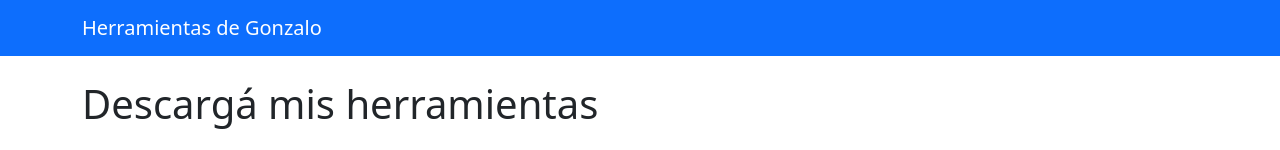
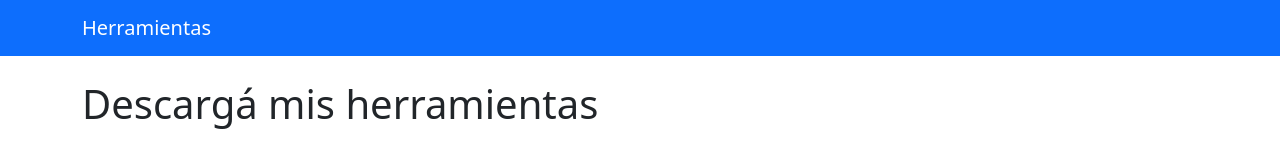
Before and after one commit to Gonza1023/Herramientas, a plain HTML site: page index.html in a window 1280 px wide. Shown: the top 150 px of the page. Drawn offline with nearby package versions, Linux system fonts and the light colour scheme.

Commit message:
Update index.html

```diff
--- a/index.html
+++ b/index.html
@@ -3,13 +3,13 @@
 <head>
   <meta charset="UTF-8" />
   <meta name="viewport" content="width=device-width, initial-scale=1" />
-  <title>Herramientas de Gonzalo</title>
+  <title>Herramientas</title>
   <link href="https://cdn.jsdelivr.net/npm/bootstrap@5.3.0/dist/css/bootstrap.min.css" rel="stylesheet" />
 </head>
 <body>
   <nav class="navbar navbar-dark bg-primary mb-4">
     <div class="container">
-      <a class="navbar-brand" href="#">Herramientas de Gonzalo</a>
+      <a class="navbar-brand" href="#">Herramientas</a>
     </div>
   </nav>
 
```
